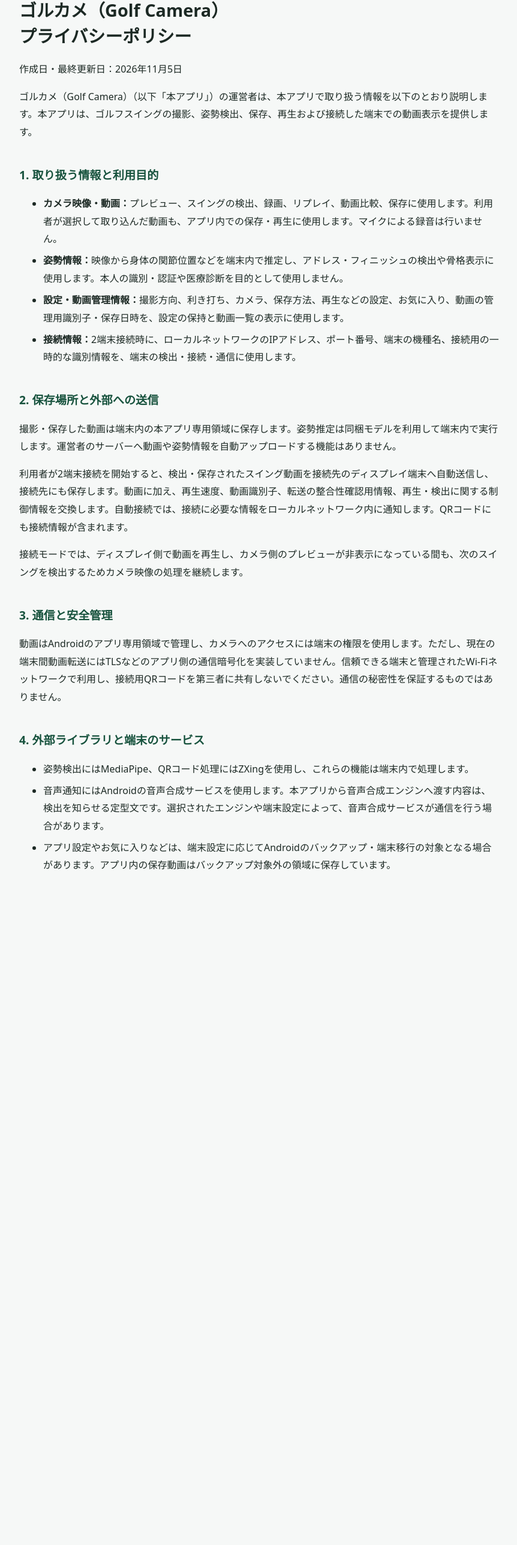
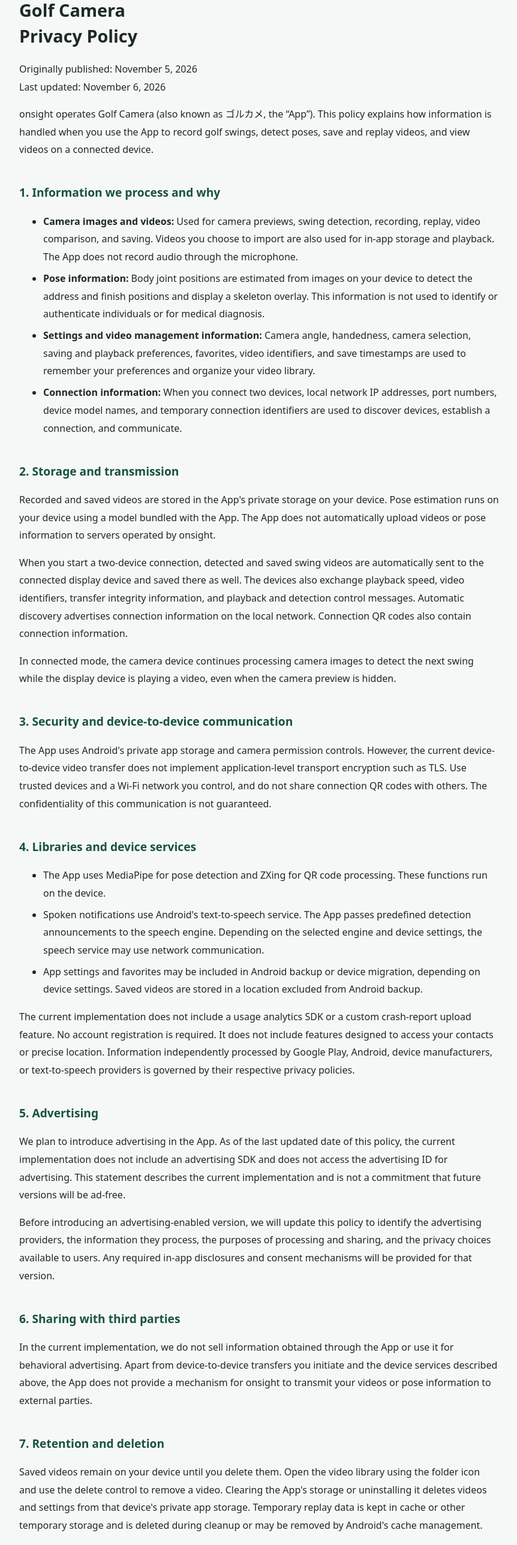
Before and after one commit to kohshin1977/golf-camera-privacy, a plain HTML site: page index.html in a window 1280 px wide. Shown: the part 64-2640 px from the top of the page at 60% size, without its empty margins (208-1070 px from the left). Drawn offline with Linux system fonts and the light colour scheme.

Commit message:
Publish English privacy policy and clarify planned advertising

```diff
--- a/index.html
+++ b/index.html
@@ -1,49 +1,52 @@
 <!doctype html>
-<html lang="ja">
+<html lang="en">
 <head>
 <meta charset="utf-8">
 <meta name="viewport" content="width=device-width, initial-scale=1">
 <meta name="robots" content="noindex">
-<title>プライバシーポリシー | ゴルカメ（Golf Camera）</title>
-<style>body{margin:0;background:#f6f8f7;color:#1c2924;font-family:system-ui,sans-serif;line-height:1.85}main{max-width:800px;margin:auto;padding:40px 24px 72px}h1{font-size:1.8rem;line-height:1.5}h2{font-size:1.2rem;margin-top:2em;color:#18533e}.draft{border:1px solid #bb8b28;background:#fff7df;padding:16px}a{color:#165f46}li{margin:.4em 0}footer{margin-top:40px;font-size:.9rem}</style>
+<title>Privacy Policy | Golf Camera</title>
+<style>body{margin:0;background:#f6f8f7;color:#1c2924;font-family:system-ui,sans-serif;line-height:1.85}main{max-width:800px;margin:auto;padding:40px 24px 72px}h1{font-size:1.8rem;line-height:1.5}h2{font-size:1.2rem;margin-top:2em;color:#18533e}a{color:#165f46;overflow-wrap:anywhere}li{margin:.4em 0}</style>
 </head>
 <body><main>
-<h1>ゴルカメ（Golf Camera）<br>プライバシーポリシー</h1>
-<p>作成日・最終更新日：2026年11月5日</p>
-<p>ゴルカメ（Golf Camera）（以下「本アプリ」）の運営者は、本アプリで取り扱う情報を以下のとおり説明します。本アプリは、ゴルフスイングの撮影、姿勢検出、保存、再生および接続した端末での動画表示を提供します。</p>
-<h2>1. 取り扱う情報と利用目的</h2>
+<h1>Golf Camera<br>Privacy Policy</h1>
+<p>Originally published: November 5, 2026<br>Last updated: November 6, 2026</p>
+<p>onsight operates Golf Camera (also known as ゴルカメ, the “App”). This policy explains how information is handled when you use the App to record golf swings, detect poses, save and replay videos, and view videos on a connected device.</p>
+<h2>1. Information we process and why</h2>
 <ul>
-<li><strong>カメラ映像・動画：</strong>プレビュー、スイングの検出、録画、リプレイ、動画比較、保存に使用します。利用者が選択して取り込んだ動画も、アプリ内での保存・再生に使用します。マイクによる録音は行いません。</li>
-<li><strong>姿勢情報：</strong>映像から身体の関節位置などを端末内で推定し、アドレス・フィニッシュの検出や骨格表示に使用します。本人の識別・認証や医療診断を目的として使用しません。</li>
-<li><strong>設定・動画管理情報：</strong>撮影方向、利き打ち、カメラ、保存方法、再生などの設定、お気に入り、動画の管理用識別子・保存日時を、設定の保持と動画一覧の表示に使用します。</li>
-<li><strong>接続情報：</strong>2端末接続時に、ローカルネットワークのIPアドレス、ポート番号、端末の機種名、接続用の一時的な識別情報を、端末の検出・接続・通信に使用します。</li>
+<li><strong>Camera images and videos:</strong> Used for camera previews, swing detection, recording, replay, video comparison, and saving. Videos you choose to import are also used for in-app storage and playback. The App does not record audio through the microphone.</li>
+<li><strong>Pose information:</strong> Body joint positions are estimated from images on your device to detect the address and finish positions and display a skeleton overlay. This information is not used to identify or authenticate individuals or for medical diagnosis.</li>
+<li><strong>Settings and video management information:</strong> Camera angle, handedness, camera selection, saving and playback preferences, favorites, video identifiers, and save timestamps are used to remember your preferences and organize your video library.</li>
+<li><strong>Connection information:</strong> When you connect two devices, local network IP addresses, port numbers, device model names, and temporary connection identifiers are used to discover devices, establish a connection, and communicate.</li>
 </ul>
-<h2>2. 保存場所と外部への送信</h2>
-<p>撮影・保存した動画は端末内の本アプリ専用領域に保存します。姿勢推定は同梱モデルを利用して端末内で実行します。運営者のサーバーへ動画や姿勢情報を自動アップロードする機能はありません。</p>
-<p>利用者が2端末接続を開始すると、検出・保存されたスイング動画を接続先のディスプレイ端末へ自動送信し、接続先にも保存します。動画に加え、再生速度、動画識別子、転送の整合性確認用情報、再生・検出に関する制御情報を交換します。自動接続では、接続に必要な情報をローカルネットワーク内に通知します。QRコードにも接続情報が含まれます。</p>
-<p>接続モードでは、ディスプレイ側で動画を再生し、カメラ側のプレビューが非表示になっている間も、次のスイングを検出するためカメラ映像の処理を継続します。</p>
-<h2>3. 通信と安全管理</h2>
-<p>動画はAndroidのアプリ専用領域で管理し、カメラへのアクセスには端末の権限を使用します。ただし、現在の端末間動画転送にはTLSなどのアプリ側の通信暗号化を実装していません。信頼できる端末と管理されたWi-Fiネットワークで利用し、接続用QRコードを第三者に共有しないでください。通信の秘密性を保証するものではありません。</p>
-<h2>4. 外部ライブラリと端末のサービス</h2>
+<h2>2. Storage and transmission</h2>
+<p>Recorded and saved videos are stored in the App's private storage on your device. Pose estimation runs on your device using a model bundled with the App. The App does not automatically upload videos or pose information to servers operated by onsight.</p>
+<p>When you start a two-device connection, detected and saved swing videos are automatically sent to the connected display device and saved there as well. The devices also exchange playback speed, video identifiers, transfer integrity information, and playback and detection control messages. Automatic discovery advertises connection information on the local network. Connection QR codes also contain connection information.</p>
+<p>In connected mode, the camera device continues processing camera images to detect the next swing while the display device is playing a video, even when the camera preview is hidden.</p>
+<h2>3. Security and device-to-device communication</h2>
+<p>The App uses Android's private app storage and camera permission controls. However, the current device-to-device video transfer does not implement application-level transport encryption such as TLS. Use trusted devices and a Wi-Fi network you control, and do not share connection QR codes with others. The confidentiality of this communication is not guaranteed.</p>
+<h2>4. Libraries and device services</h2>
 <ul>
-<li>姿勢検出にはMediaPipe、QRコード処理にはZXingを使用し、これらの機能は端末内で処理します。</li>
-<li>音声通知にはAndroidの音声合成サービスを使用します。本アプリから音声合成エンジンへ渡す内容は、検出を知らせる定型文です。選択されたエンジンや端末設定によって、音声合成サービスが通信を行う場合があります。</li>
-<li>アプリ設定やお気に入りなどは、端末設定に応じてAndroidのバックアップ・端末移行の対象となる場合があります。アプリ内の保存動画はバックアップ対象外の領域に保存しています。</li>
+<li>The App uses MediaPipe for pose detection and ZXing for QR code processing. These functions run on the device.</li>
+<li>Spoken notifications use Android's text-to-speech service. The App passes predefined detection announcements to the speech engine. Depending on the selected engine and device settings, the speech service may use network communication.</li>
+<li>App settings and favorites may be included in Android backup or device migration, depending on device settings. Saved videos are stored in a location excluded from Android backup.</li>
 </ul>
-<p>本アプリに広告配信SDK、利用状況解析SDK、クラッシュ情報の独自送信機能は組み込んでいません。アカウント登録は不要で、連絡先、正確な位置情報、広告IDの取得を目的とする機能はありません。Google Play、Android、端末メーカー、音声合成サービス等が独自に取り扱う情報には、各提供者のプライバシーポリシーが適用されます。</p>
-<h2>5. 第三者への提供</h2>
-<p>本アプリを通じて取得した情報を販売したり、行動ターゲティング広告に利用したりしません。利用者が開始した端末間転送および上記の端末サービスによる処理を除き、動画・姿勢情報を運営者が外部へ送信する仕組みはありません。</p>
-<h2>6. 保存期間と削除方法</h2>
-<p>保存動画は、利用者が削除するまで端末内に保持します。フォルダーアイコンから動画一覧を開き、削除操作で削除できます。アプリのストレージ消去やアンインストールによって、その端末の本アプリ専用領域の動画・設定も削除されます。一時的な再生データはキャッシュ領域等で管理され、処理終了時等に削除されるか、Androidによるキャッシュ削除の対象となります。</p>
-<p>接続先に送信済みの動画は独立したコピーです。カメラ側で削除しても接続先の動画は削除されないため、各端末で削除してください。外部から取り込んだ動画の元ファイルも、本アプリ内のコピーを削除しただけでは削除されません。OSのバックアップに含まれる設定等は、利用中のバックアップサービスから管理してください。</p>
-<h2>7. 利用者による管理</h2>
-<p>カメラ権限はAndroidの設定から取り消せます。取り消すと撮影やQRコード読取などの機能を利用できなくなります。端末間の送信を止めるには接続モードを終了してください。適用される法令に基づく情報へのアクセス、訂正、削除、利用停止等のご相談は、下記窓口で受け付けます。運営者は端末内の動画にアクセスできないため、端末内データは利用者ご自身で操作する必要があります。</p>
-<h2>8. お問い合わせ情報</h2>
-<p>利用者からお問い合わせを受けた場合は、提供されたメールアドレス、問い合わせ内容および任意の添付資料を、回答や問題解決のために使用します。必要のない動画や他人の個人情報は送付しないでください。対応に必要な期間保持し、不要になった情報は削除します。ただし、法令に基づく保存が必要な場合はその期間保持します。</p>
-<h2>9. このページのホスティング</h2>
-<p>本ポリシーの公開にはGitHub Pagesを使用しています。このページへのアクセス時には、GitHubがセキュリティ目的でIPアドレス等のアクセス情報を取り扱います。詳しくは<a href="https://docs.github.com/ja/site-policy/privacy-policies/github-general-privacy-statement">GitHubのプライバシー声明</a>をご確認ください。</p>
-<h2>10. 本ポリシーの変更</h2>
-<p>機能や情報の取扱いが変更された場合、本ページの内容と最終更新日を更新します。重要な変更は、必要に応じてアプリ内や掲載ページ等でお知らせします。</p>
-<h2>11. 運営者・お問い合わせ窓口</h2>
-<p>運営者：<strong>onsight</strong><br>メールアドレス：<a href="mailto:onsight.system@gmail.com">onsight.system@gmail.com</a></p>
+<p>The current implementation does not include a usage analytics SDK or a custom crash-report upload feature. No account registration is required. It does not include features designed to access your contacts or precise location. Information independently processed by Google Play, Android, device manufacturers, or text-to-speech providers is governed by their respective privacy policies.</p>
+<h2>5. Advertising</h2>
+<p>We plan to introduce advertising in the App. As of the last updated date of this policy, the current implementation does not include an advertising SDK and does not access the advertising ID for advertising. This statement describes the current implementation and is not a commitment that future versions will be ad-free.</p>
+<p>Before introducing an advertising-enabled version, we will update this policy to identify the advertising providers, the information they process, the purposes of processing and sharing, and the privacy choices available to users. Any required in-app disclosures and consent mechanisms will be provided for that version.</p>
+<h2>6. Sharing with third parties</h2>
+<p>In the current implementation, we do not sell information obtained through the App or use it for behavioral advertising. Apart from device-to-device transfers you initiate and the device services described above, the App does not provide a mechanism for onsight to transmit your videos or pose information to external parties.</p>
+<h2>7. Retention and deletion</h2>
+<p>Saved videos remain on your device until you delete them. Open the video library using the folder icon and use the delete control to remove a video. Clearing the App's storage or uninstalling it deletes videos and settings from that device's private app storage. Temporary replay data is kept in cache or other temporary storage and is deleted during cleanup or may be removed by Android's cache management.</p>
+<p>A video sent to another device is an independent copy. Deleting it on the camera device does not delete it on the display device; delete copies separately on each device. Deleting an imported video from the App does not delete its original file. Manage any settings retained in an operating-system backup through your backup service.</p>
+<h2>8. Your choices and requests</h2>
+<p>You can revoke camera permission in Android settings. Doing so prevents features such as recording and QR code scanning from working. Exit connected mode to stop device-to-device transfers. You may contact us using the details below about access, correction, deletion, restriction, or other rights available under applicable law. onsight cannot access videos stored locally on your device, so you will need to manage that local data on the device.</p>
+<h2>9. Support inquiries</h2>
+<p>If you contact us, we use the email address, message, and optional attachments you provide to respond and resolve your inquiry. Do not send unnecessary videos or other people's personal information. We retain correspondence for as long as needed to handle the inquiry and delete it when no longer needed, unless applicable law requires longer retention.</p>
+<h2>10. Hosting of this page</h2>
+<p>This policy is hosted on GitHub Pages. When you visit this page, GitHub processes access information, including IP addresses, for security purposes. See the <a href="https://docs.github.com/en/site-policy/privacy-policies/github-general-privacy-statement">GitHub General Privacy Statement</a> for details.</p>
+<h2>11. Changes to this policy</h2>
+<p>We will update this policy and its last updated date when the App's features or data practices change. Where appropriate, we will communicate significant changes through the App or its listing pages.</p>
+<h2>12. Operator and contact</h2>
+<p>Operator: <strong>onsight</strong><br>Email: <a href="mailto:onsight.system@gmail.com">onsight.system@gmail.com</a></p>
 </main></body></html>
```
